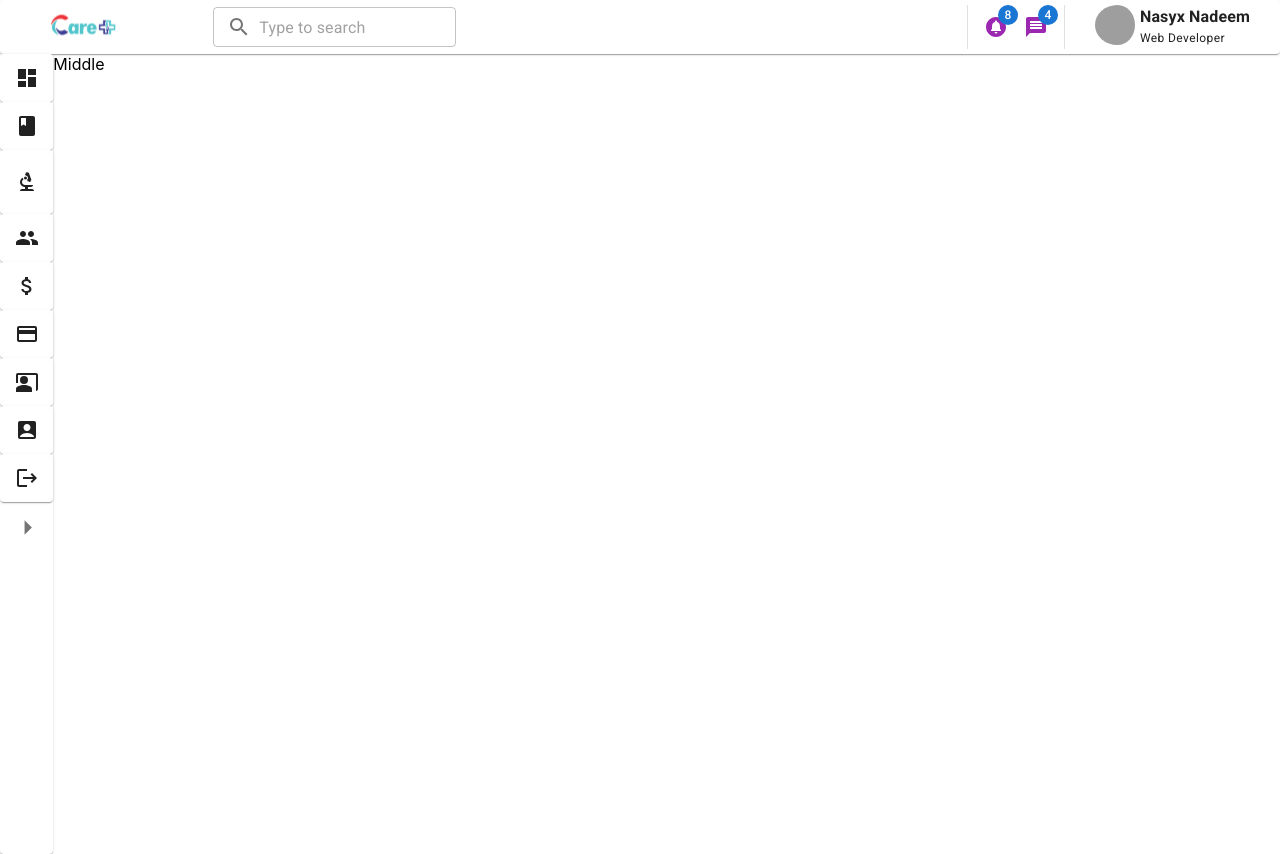
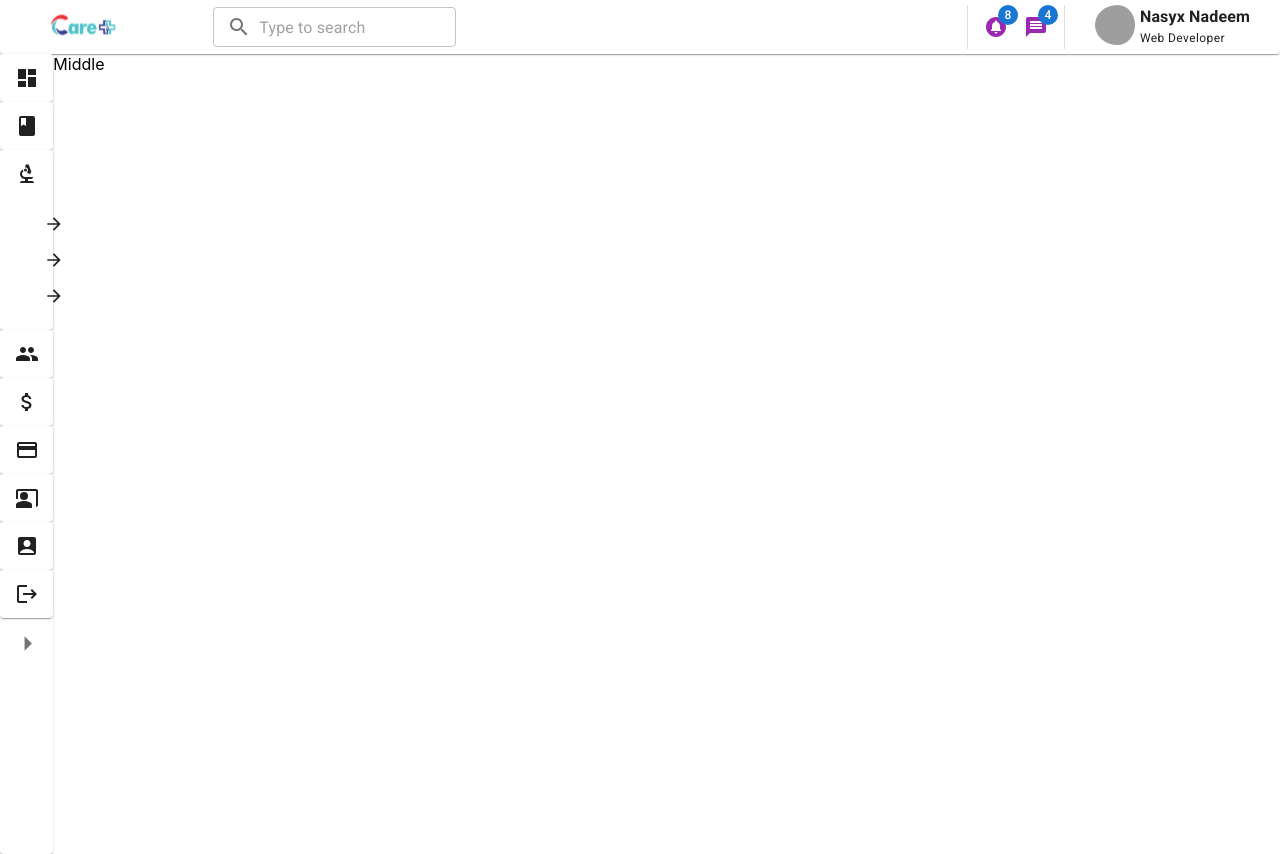
Before and after one commit to sdarnadeem/care-plus, a React (Create React App) app: page / in a window 1280 px wide. Both pictures are taken after a click on the button 26 px from the left and 174 px from the top of the page. Built offline with nearby package versions, Linux system fonts and the light colour scheme; grey boxes are pictures that could not be loaded.

Commit message:
implement sub items in sidebar

```diff
--- a/src/components/leftSidebar/LeftSidebar.js
+++ b/src/components/leftSidebar/LeftSidebar.js
@@ -29,6 +29,7 @@ const LeftSidebar = ({ handleSidebar }) => {
           key={index + 4645}
           Icon={item.icon}
           showSidebar={showSidebar}
+          items={item.items}
         />
       ))}
 
--- a/src/components/leftSidebar/data.js
+++ b/src/components/leftSidebar/data.js
@@ -23,6 +23,20 @@ const content = [
     icon: BiotechIcon,
     text: "Clinics",
     slug: "clinics",
+    items: [
+      {
+        text: "All Clinics",
+        slug: "all-clinics",
+      },
+      {
+        text: "Online Clinics",
+        slug: "online-clinics",
+      },
+      {
+        text: "Block Clinics",
+        slug: "block-clinics",
+      },
+    ],
   },
   {
     icon: GroupIcon,
@@ -33,16 +47,50 @@ const content = [
     icon: AttachMoneyIcon,
     text: "Fees",
     slug: "fees",
+    items: [
+      {
+        text: "Clinics",
+        slug: "clinics",
+      },
+      {
+        text: "Doctors",
+        slug: "doctors",
+      },
+    ],
   },
   {
     icon: PaymentIcon,
     text: "Payments",
     slug: "payments",
+    items: [
+      {
+        text: "Transactions",
+        slug: "clinics",
+      },
+      {
+        text: "Admin Payment Details",
+        slug: "doctors",
+      },
+      {
+        text: "Payment Gateway Setting",
+        slug: "doctors",
+      },
+    ],
   },
   {
     icon: CoPresentIcon,
     text: "Commission",
     slug: "commission",
+    items: [
+      {
+        text: "Clinic",
+        slug: "clinics",
+      },
+      {
+        text: "Doctor",
+        slug: "doctors",
+      },
+    ],
   },
   {
     icon: AccountBoxIcon,
--- a/src/components/sidebarItem/SidebarItem.js
+++ b/src/components/sidebarItem/SidebarItem.js
@@ -1,10 +1,14 @@
 import * as React from "react";
-import Accordion from "@mui/material/Accordion";
-import AccordionDetails from "@mui/material/AccordionDetails";
-import AccordionSummary from "@mui/material/AccordionSummary";
-import Typography from "@mui/material/Typography";
+
+import {
+  Stack,
+  Accordion,
+  AccordionDetails,
+  AccordionSummary,
+  Typography,
+} from "@mui/material";
 import ExpandMoreIcon from "@mui/icons-material/ExpandMore";
-import { Stack } from "@mui/material";
+import ArrowForwardIcon from "@mui/icons-material/ArrowForward";
 
 import c from "./SidebarItem.module.css";
 
@@ -16,15 +20,19 @@ export default function SidebarItem({
   Icon,
   showSidebar,
 }) {
-  const typographyClass = `${expanded && c.active} ${!showSidebar && c.hide}`;
+  const typographyClass = `${!showSidebar && c.hide}`;
   return (
     <div>
-      <Accordion expanded={expanded} onChange={handleChange}>
+      <Accordion expanded={expanded} onChange={handleChange} disableGutters>
         <AccordionSummary
-          expandIcon={items && items.length > 0 && <ExpandMoreIcon />}
+          expandIcon={
+            items && showSidebar && items.length > 0 && <ExpandMoreIcon />
+          }
           aria-controls="panel1bh-content"
           id="panel1bh-header"
-          sx={{ height: "48px !important" }}
+          style={{ height: "48px !important" }}
+          disableGutters
+          className={expanded && c.expanded}
         >
           <Stack direction="row" alignItems="center" spacing={2}>
             <Icon />
@@ -39,11 +47,30 @@ export default function SidebarItem({
         </AccordionSummary>
         {items && items.length > 0 && (
           <AccordionDetails>
-            {items.map((item, index) => (
-              <Typography variant="caption" key={index + 10565}>
-                {item.text}
-              </Typography>
-            ))}
+            <Stack
+              direction="column"
+              alignItems="left"
+              sx={{ paddingLeft: "20px" }}
+            >
+              {items.map((item, index) => (
+                <Stack
+                  direction="row"
+                  alignItems="center"
+                  spacing={1}
+                  className={c.item}
+                  padding={1}
+                >
+                  <ArrowForwardIcon fontSize="small" />
+                  <Typography
+                    className={!showSidebar && c.hide}
+                    variant="body2"
+                    key={index + 10565}
+                  >
+                    {item.text}
+                  </Typography>
+                </Stack>
+              ))}
+            </Stack>
           </AccordionDetails>
         )}
       </Accordion>
--- a/src/components/sidebarItem/SidebarItem.module.css
+++ b/src/components/sidebarItem/SidebarItem.module.css
@@ -1,7 +1,17 @@
-.active {
-  color: blue;
-}
-
 .hide {
   display: none;
 }
+
+.expanded {
+  background: rgb(13 110 253 / 0.12);
+  color: #008cff;
+}
+.expanded:hover {
+  background: rgb(13 110 253 / 0.12);
+  color: #008cff;
+}
+
+.item:hover {
+  background: rgb(13 110 253 / 0.12);
+  color: #008cff;
+}
--- a/src/sections/dashboard/Dashboard.js
+++ b/src/sections/dashboard/Dashboard.js
@@ -8,7 +8,6 @@ import Middle from "../../components/middle/Middle";
 const Dashboard = () => {
   const [showSidebar, setShowSidebar] = React.useState(false);
   const handleSidebar = () => {
-    console.log(showSidebar);
     setShowSidebar((prev) => !prev);
   };
   return (
```
